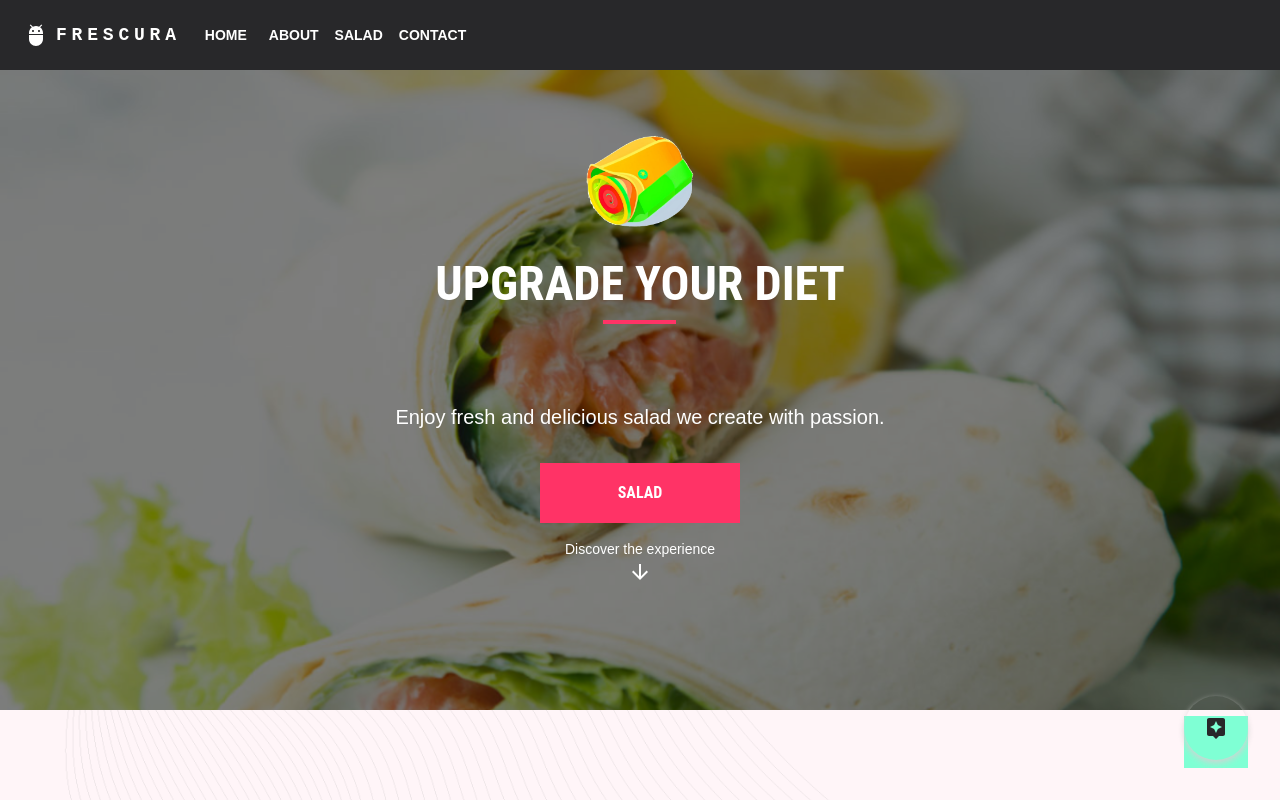
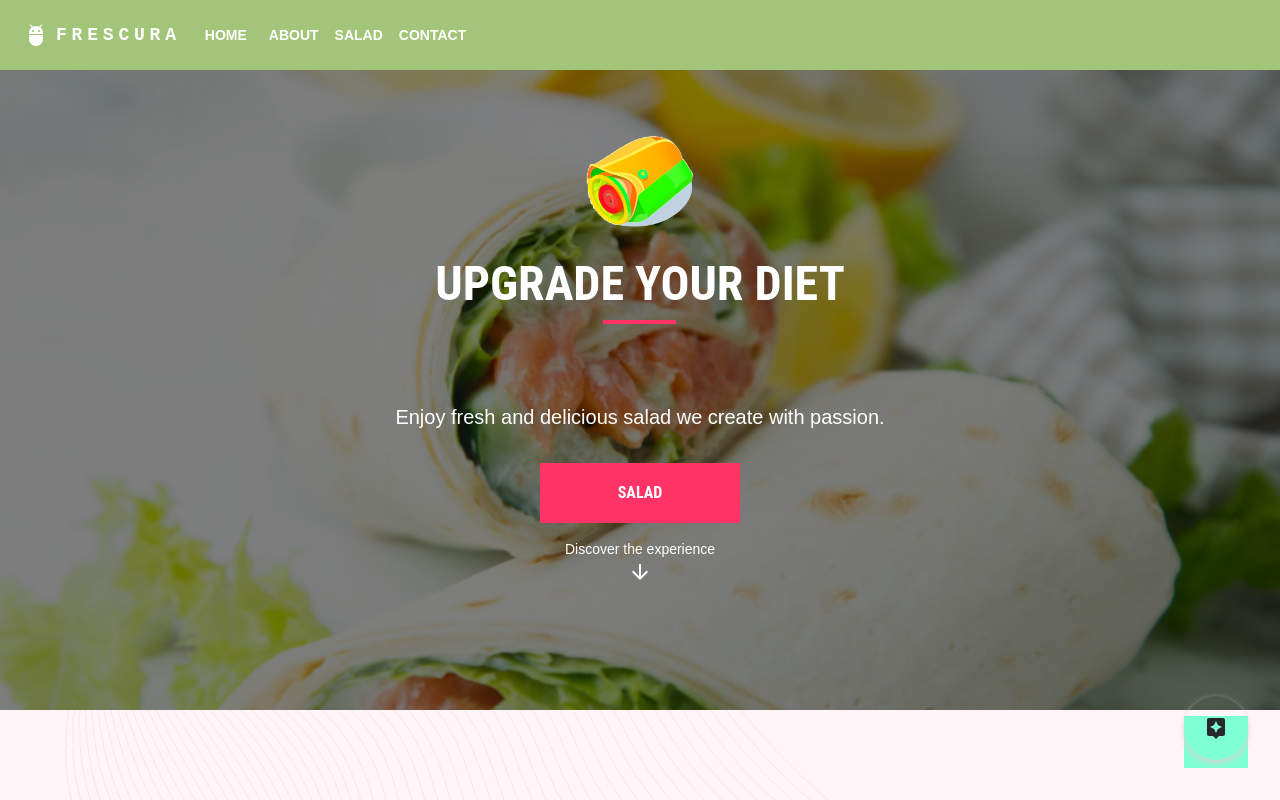
Before and after one commit to doggorang/freshcura-react, a Next.js app: page / in a window 1280 px wide. Shown: the top 800 px of the page. Built offline with nearby package versions, Linux system fonts and the light colour scheme.

Commit message:
AppBar Color

```diff
--- a/app/globals.css
+++ b/app/globals.css
@@ -59,10 +59,6 @@ body {
   background-color: aquamarine;
 }
 
-.headerStyle {
-  background-color: rgb(43, 146, 52);
-}
-
 .black {
   color: black;
 }
--- a/modules/components/AppBar.tsx
+++ b/modules/components/AppBar.tsx
@@ -1,8 +1,20 @@
 import * as React from 'react';
 import MuiAppBar, { AppBarProps } from '@mui/material/AppBar';
+import { styled } from '@mui/material/styles';
 
-function AppBar(props: AppBarProps) {
-  return <MuiAppBar elevation={0} position="fixed" {...props} />;
+const AppBarRoot = styled(MuiAppBar)(({ theme }) => ({
+  backgroundColor: '#A2C579',
+}));
+
+function AppBar<C extends React.ElementType>(
+  props: AppBarProps<C, { component?: C }>,
+) {
+  // return <AppBarRoot {...props} />;
+  return <AppBarRoot
+    elevation={0}
+    position="fixed"
+    {...props}
+  />
 }
 
 export default AppBar;
--- a/modules/views/header.tsx
+++ b/modules/views/header.tsx
@@ -16,18 +16,16 @@ const pages = ['Home', 'About', 'Salad', 'Contact'];
 
 function Header() {
   const [anchorElNav, setAnchorElNav] = useState<null | HTMLElement>(null);
-
   const handleOpenNavMenu = (event: MouseEvent<HTMLElement>) => {
     setAnchorElNav(event.currentTarget);
   };
-
   const handleCloseNavMenu = () => {
     setAnchorElNav(null);
   };
 
   return (
     <div>
-      <AppBar position="fixed" className="headerStyle">
+      <AppBar>
         <Toolbar sx={{ justifyContent: 'space-between' }}>
           <AdbIcon sx={{ display: { xs: 'none', md: 'flex' }, mr: 1 }} />
           <Typography
```
